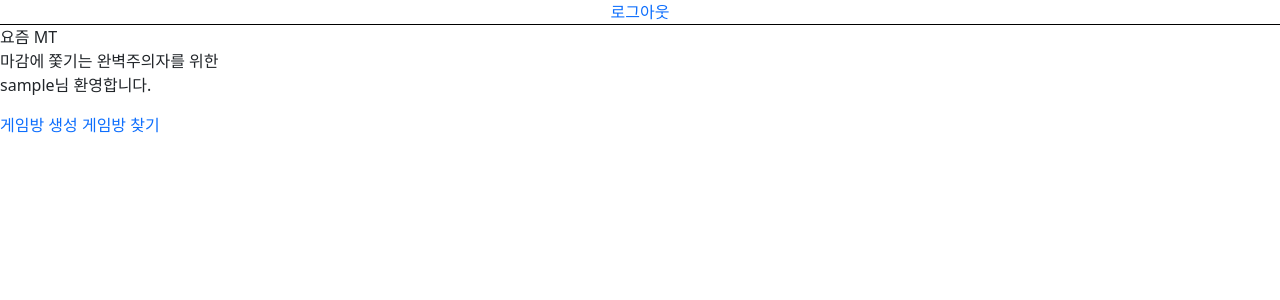
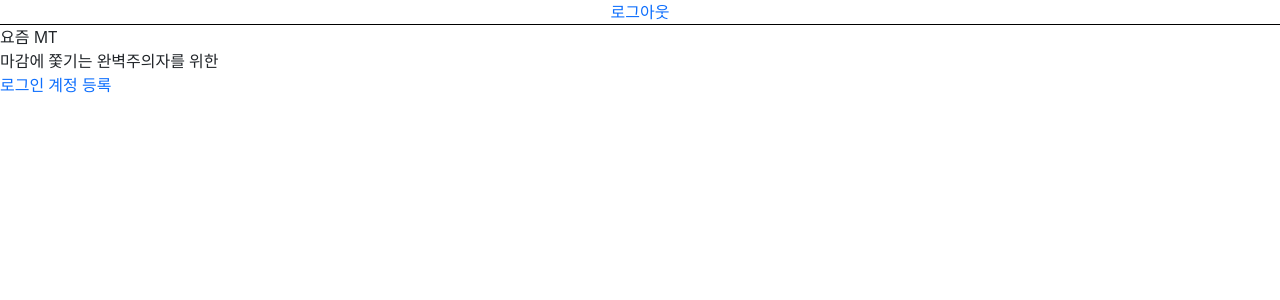
Before and after one commit to Pirogramming-20/YM, a Django app: template server/templates/main/main.html in a window 1280 px wide. Shown: the top 300 px of the page. Run offline with Django 5.2, Linux system fonts and the light colour scheme; the template is opened without the code that fills it, so the values that code supplies are empty; the visitor is signed in with stand-in values (Sample User, id 1); some libraries are stand-ins or nearby versions; some web fonts are replaced.

Commit message:
[fix] : 메인화면 로그인 했을때 안 했을떄 보여주는 화면 수정

```diff
--- a/server/apps/main/views.py
+++ b/server/apps/main/views.py
@@ -6,6 +6,8 @@ from django.contrib import auth
 # Create your views here.
 
 def main(request):
+    if request.user.is_authenticated:
+        return redirect('rooms:main')  # Use the name you've defined in your urls.py for chattings:main
     return render(request, "main/main.html")
 
 def signup(request):
--- a/server/templates/main/main.html
+++ b/server/templates/main/main.html
@@ -10,16 +10,10 @@
     <span class="text2">MT</span>
   </div>
   <div class="sub-title text3">마감에 쫓기는 완벽주의자를 위한</div>
-  {% if user.is_authenticated %}
-    <p class="text3"> {{user.username}}님 환영합니다. </p>
-    <a href="{% url 'rooms:create' %}" class="main-btn text3"> 게임방 생성 </a>
-    <a href="{% url 'rooms:main' %}" class="main-btn text3"> 게임방 찾기 </a>
-  {% else %}
     <div class="log-in-sign-up-btn">
       <a href={% url 'main:login' %} class="main-btn text3"> 로그인 </a>
       <a href={% url 'main:signup' %} class="main-btn text3"> 계정 등록</a>
     </div>
-  {% endif %}
 </div>
 
 {%endblock%}
```
